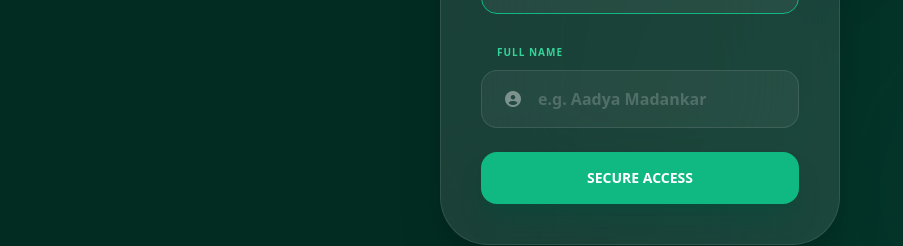
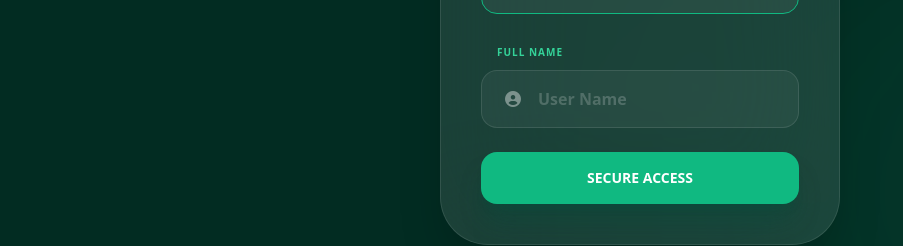
Before and after one commit to Akankshameshram29/Smart-Agri-Avisor, a React (Vite) app in the folder frontend/: page / in a window 1280 px wide. Shown: the part 487-733 px from the top of the page, without its empty margins (0-903 px from the left). Built offline with nearby package versions, Linux system fonts and the light colour scheme.

Commit message:
fix: Update placeholder text in login page

```diff
--- a/frontend/components/LoginPage.tsx
+++ b/frontend/components/LoginPage.tsx
@@ -138,7 +138,7 @@ const LoginPage: React.FC<Props> = ({ onLogin }) => {
                     type="text"
                     value={name}
                     onChange={(e) => setName(e.target.value)}
-                    placeholder="e.g. Aadya Madankar"
+                    placeholder="User Name"
                     className="w-full bg-white/5 border border-white/10 rounded-2xl py-4 pl-14 pr-6 text-white placeholder:text-white/20 focus:outline-none focus:border-emerald-500 transition-all font-bold"
                   />
                 </div>
```
